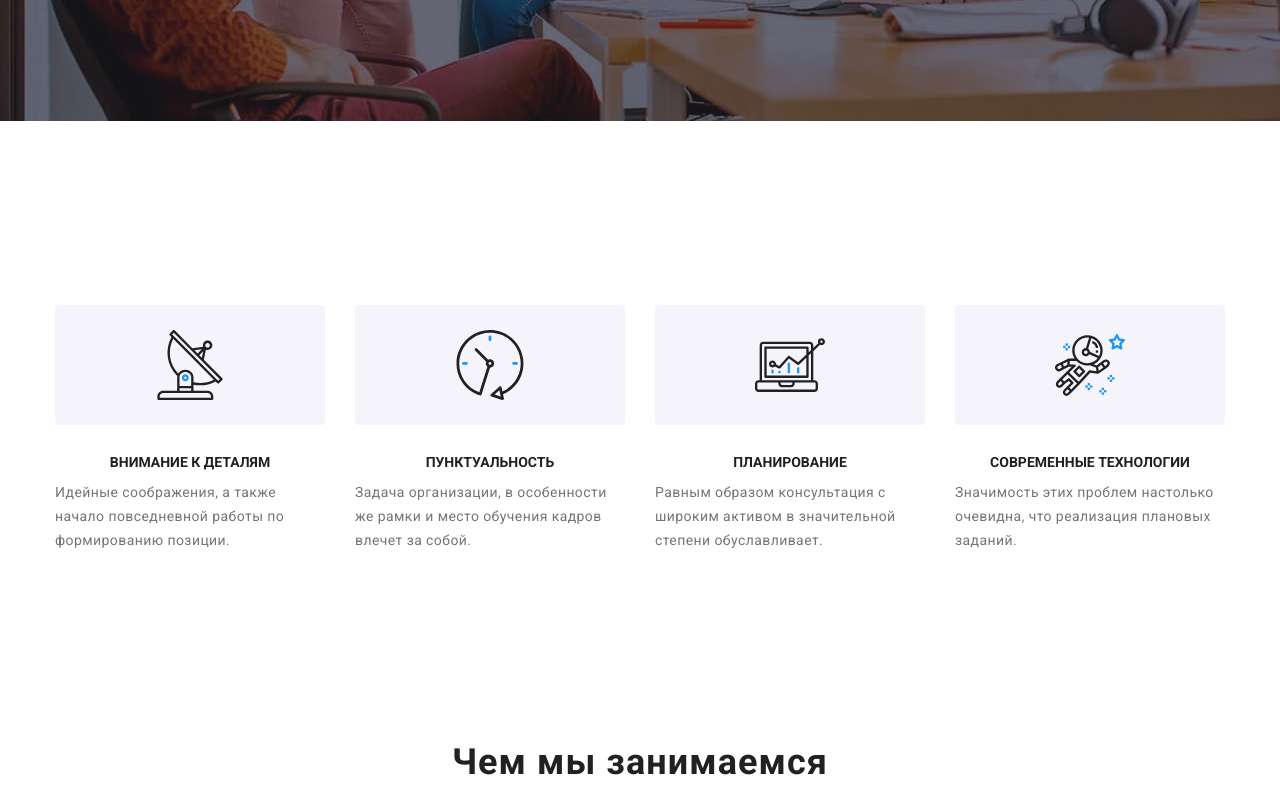
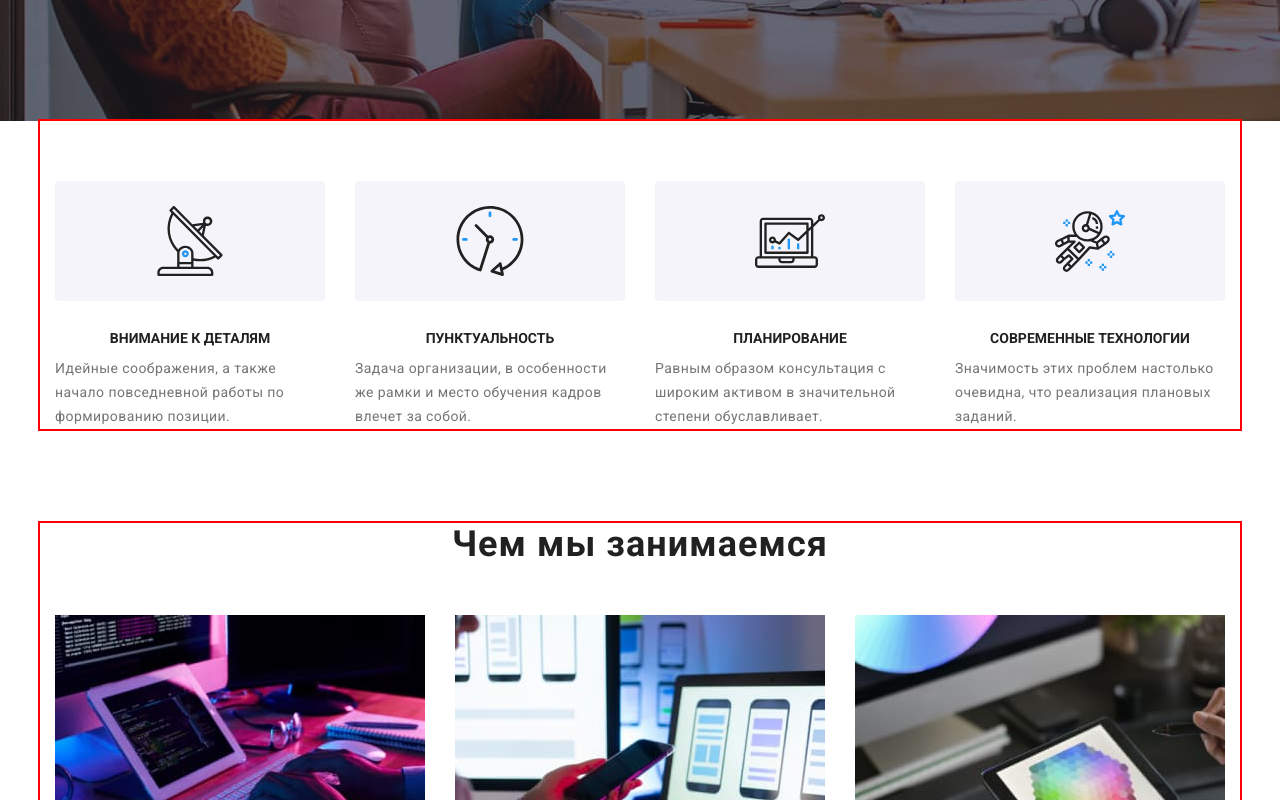
Before and after one commit to Vitalino1978-stud/goit-markup-hw-08, a plain HTML site: page index.html in a window 1280 px wide. Shown: the part 560-1360 px from the top of the page. Drawn offline with nearby package versions, Linux system fonts and the light colour scheme.

Commit message:
the last

```diff
--- a/index.html
+++ b/index.html
@@ -81,7 +81,7 @@
       <section class="hero">
         <div class="hero-container">
           <!--<div class="hero-item" >-->
-          <h1 class="hero-title">ЭФФЕКТИВНЫЕ РЕШЕНИЯ ДЛЯ ВАШЕГО БИЗНЕСА</h1>
+          <h1 class="hero-title">ЭФФЕКТИВНЫЕ РЕШЕНИЯ  <br/> ДЛЯ ВАШЕГО БИЗНЕСА</h1>
           <button class="modal-btn" data-modal-open type="button" >Заказать услугу</button>
         </div>
       </section>
--- a/sass/base/_common.scss
+++ b/sass/base/_common.scss
@@ -6,7 +6,7 @@ html {
 *::after {
   margin: 0;
   padding: 0;
-  /*outline: 2px solid red;*/
+  *outline: 2px solid red;
 }
 
 body {
@@ -45,7 +45,3 @@ list {
   flex-direction: row;
   list-style: none;
 }
-.section {
-  padding-top: 94px;
-  /*padding-bottom: 94px;*/
-}
--- a/sass/base/_container.scss
+++ b/sass/base/_container.scss
@@ -4,7 +4,7 @@
   margin-right: auto;
   padding-left: 15px;
   padding-right: 15px;
-  /*outline: 2px solid red;*/
+  outline: 2px solid red;
   @media screen and (min-width: 480px) {
     width: 480px;
   }
--- a/sass/components/_completed.scss
+++ b/sass/components/_completed.scss
@@ -135,7 +135,7 @@
   .picture {
     display: block;
     height: 100%;
-    width: 100%;
+    max-width: 100%;
   }
 }
 
--- a/sass/layout/_advantages.scss
+++ b/sass/layout/_advantages.scss
@@ -48,7 +48,9 @@
     }
   }
 }
-
+.section .advantage {
+  padding-top: 0px;
+}
 @media screen and (min-width: 768px) and (max-width: 1199px) {
   .advantage-list {
     display: flex;
@@ -66,8 +68,8 @@
 @media screen and (min-width: 1200px) {
   .advantage-list {
     display: flex;
-    padding-top: 90px;
-    padding-bottom: 94px;
+    /*padding-top: 90px;*/
+    padding-bottom: 0px;
     margin-right: -30px;
     &-item {
       flex-basis: calc(100% / 4 - 30px);
--- a/sass/layout/_team.scss
+++ b/sass/layout/_team.scss
@@ -25,11 +25,10 @@
     }
   }
   &-list {
-    @media screen and (min-width: 1200px){
-    display: flex;
-    justify-content: space-between;
-    align-items: center;
-
+    @media screen and (min-width: 1200px) {
+      display: flex;
+      justify-content: space-between;
+      align-items: center;
     }
 
     @media screen and (max-width: 1199px) and (min-width: 768px) {
@@ -71,7 +70,7 @@
   .team-photo {
     display: block;
     height: 100%;
-    width: 100%;
+    max-width: 100%;
   }
 }
 
```
Also changed, not shown: css/main.css, css/main.min.css, css/portfolio.css, css/portfolio.min.css, 4 other files.
